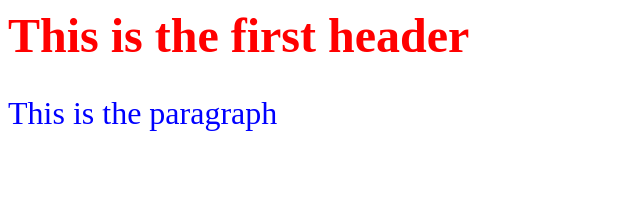
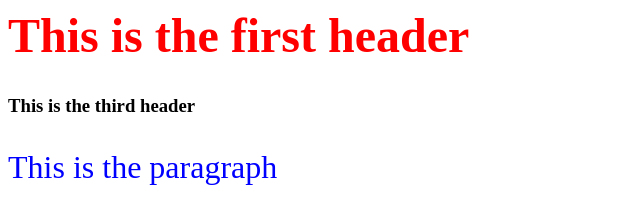
Before and after one commit to pankajfsd/SshRemoteRepo, a plain HTML site: page index.html in a window 1280 px wide. Shown: the whole page, without its empty margins (0-640 px from the left). Drawn offline with Linux system fonts and the light colour scheme.

Commit message:
Added the 3rd Header at Remote End

```diff
--- a/index.html
+++ b/index.html
@@ -8,6 +8,7 @@
 	</head>
 	<body>
 		<h1> This is the first header </h1>
+		<h3> This is the third header </h3>
 		<p> This is the paragraph </p>
 	</body>
 </html>
```
